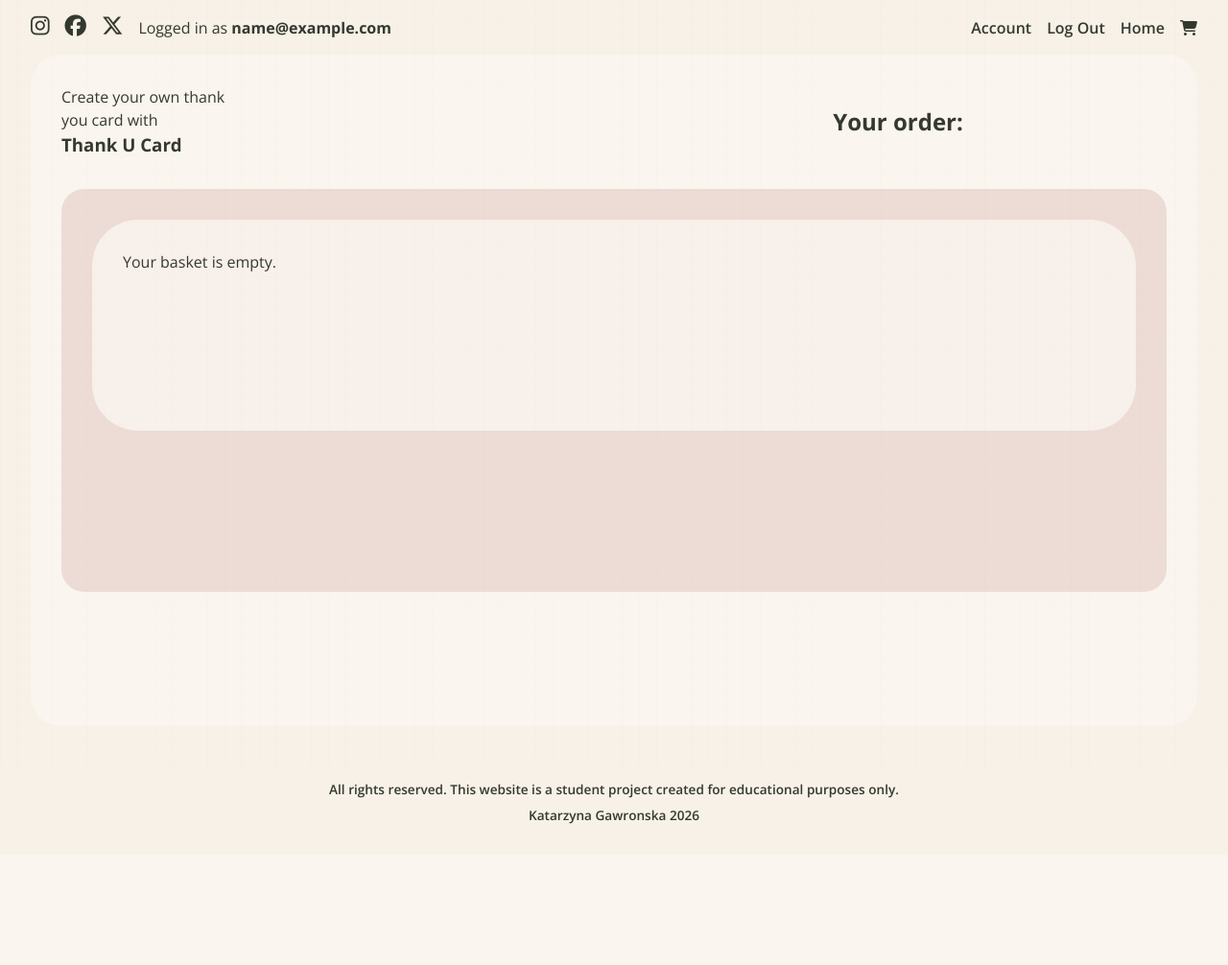
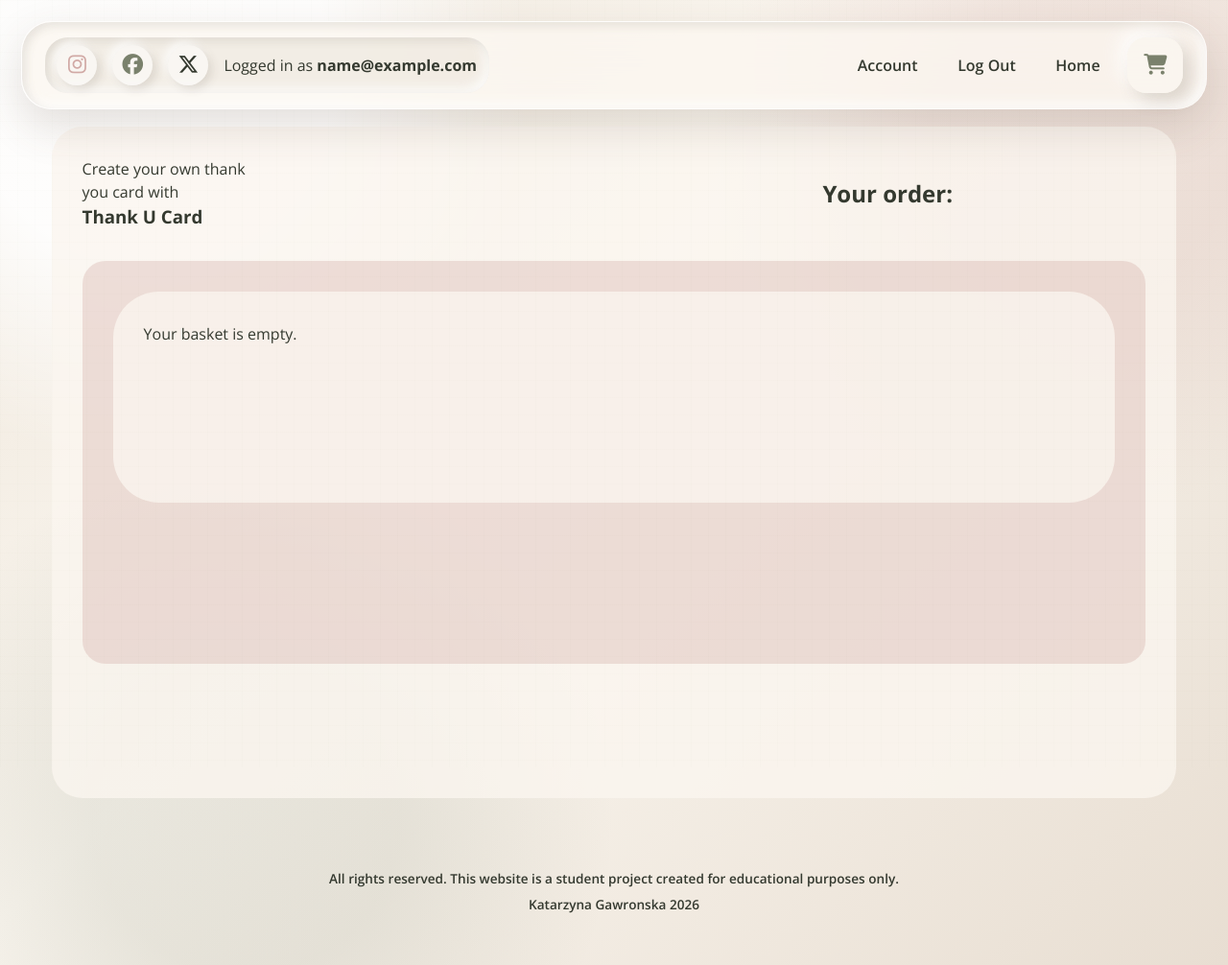
Before and after one commit to Kanareknie/thank_u_card, a Django app: page /basket/ in a window 1280 px wide. Shown: the whole page at 96% size. Before the commit the page ends 859 px from the top, so only its background shows below. Run offline with Django 4.2, Linux system fonts and the light colour scheme; the visitor is signed in with stand-in values (Sample User, id 1); data that the repository does not hold is empty; parts of the project's set-up code (start-up, migrations or seed data) failed here and were passed over; some libraries are stand-ins or nearby versions; some web fonts are replaced.

Commit message:
Update header and navigation in global.css

```diff
--- a/static/css/global.css
+++ b/static/css/global.css
@@ -116,16 +116,14 @@ textarea {
 ========================= */
 
 .site-shell {
-  width: 100%;
-  max-width: var(--page-width);
+  width: min(100%, var(--page-width));
   min-height: 100vh;
-
   margin: 0 auto;
-
-  background: var(--blue-bg);
+  padding: 1.35rem;
 
   display: flex;
   flex-direction: column;
+  gap: 1.15rem;
 }
 
 /* =========================
@@ -134,7 +132,7 @@ textarea {
 
 .site-header {
   width: 100%;
-  padding: 1rem 2rem;
+
 }
 
 /* =========================
@@ -142,9 +140,19 @@ textarea {
 ========================= */
 
 .site-nav {
+  min-height: 86px;
   display: flex;
   justify-content: space-between;
   align-items: center;
+  padding: 1rem 1.5rem;
+  gap: 1rem;
+
+  background: rgba(251, 247, 240, 0.78);
+  border: 1px solid var(--glass-line);
+  border-radius: var(--radius-xl);
+  box-shadow: var(--shadow-soft), var(--shadow-inset);
+  backdrop-filter: blur(18px);
+  -webkit-backdrop-filter: blur(18px);
 }
 
 .nav-socials,
@@ -154,17 +162,54 @@ textarea {
   gap: 1rem;
 }
 
+.nav-socials {
+  min-height: 58px;
+  padding: 0.45rem 0.8rem;
+  border-radius: var(--radius-lg);
+  background: rgba(229, 223, 214, 0.48);
+  box-shadow: var(--shadow-inset);
+}
+
 .nav-socials a,
-.nav-links a {
+.nav-links a,
+.nav-form button {
+  min-height: 42px;
+
+  display: inline-flex;
+  align-items: center;
+  justify-content: center;
+
   text-decoration: none;
   color: var(--text-color);
-
   font-size: 1rem;
   font-weight: 600;
 }
 
+.nav-socials a {
+  width: 42px;
+  border-radius: 50%;
+  background: rgba(255, 255, 255, 0.52);
+  box-shadow: 4px 4px 10px rgba(84, 70, 54, 0.14),
+    -4px -4px 10px rgba(255, 255, 255, 0.76);
+}
+
 .nav-socials i {
-  font-size: 1.4rem;
+  font-size: 1.35rem;
+}
+
+
+.nav-socials .fa-instagram {
+  color: var(--dusty-rose);
+}
+
+.nav-socials .fa-facebook {
+  color: var(--sage);
+}
+
+.nav-links a:not(.basket-link),
+.nav-form button {
+  padding: 0.45rem 0.8rem;
+  border-radius: var(--radius-pill);
 }
 
 .nav-form button {
@@ -176,6 +221,45 @@ textarea {
   font-weight: 600;
 
   color: var(--text-color);
+}
+
+/* Basket Link */
+
+.basket-link {
+  position: relative;
+  width: 58px;
+  height: 58px;
+  border-radius: 20px;
+  background: rgba(251, 247, 240, 0.72);
+  box-shadow: var(--shadow-raised);
+}
+
+.basket-link i {
+  font-size: 1.35rem;
+  color: var(--sage);
+}
+
+.basket-count {
+  position: absolute;
+  top: -0.45rem;
+  right: -0.45rem;
+
+  min-width: 1.4rem;
+  height: 1.4rem;
+  padding: 0 0.35rem;
+
+  border-radius: 50%;
+  background: var(--faded-rust);
+  color: #fff;
+  border: 2px solid var(--soft-cream);
+
+  font-size: 0.72rem;
+  font-weight: 800;
+  line-height: 1;
+
+  display: flex;
+  align-items: center;
+  justify-content: center;
 }
 
 /* =========================
```
